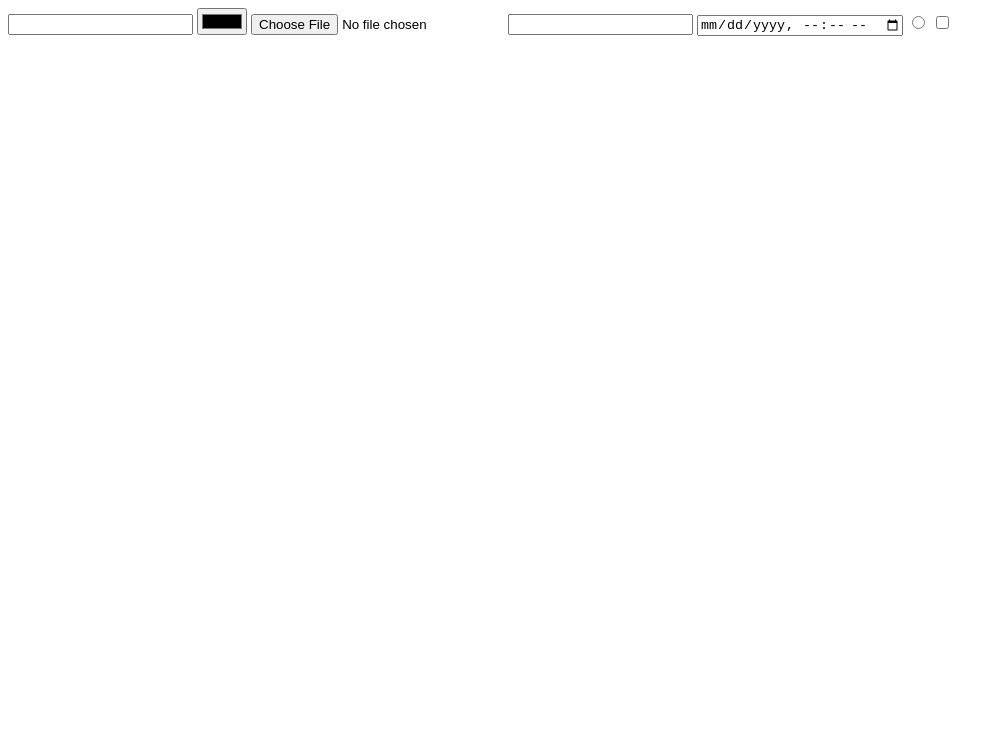
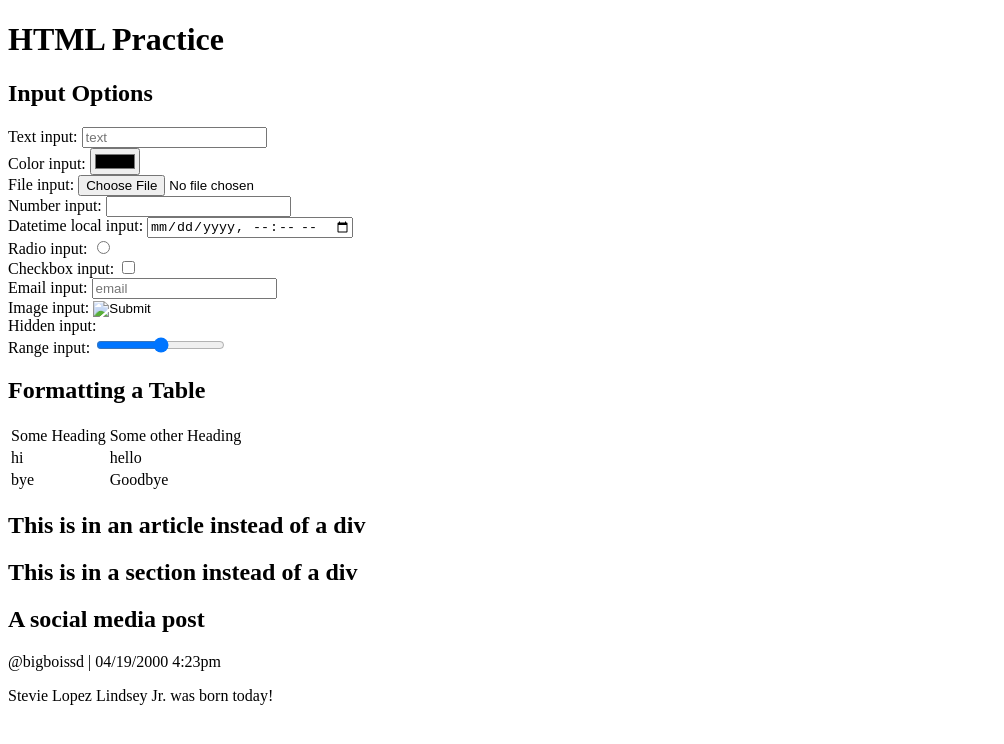
Before and after one commit to slindsey9150/html_prac, a plain HTML site: page index.html in a window 1280 px wide. Shown: the whole page, without its empty margins (0-1004 px from the left). Drawn offline with Linux system fonts and the light colour scheme.

Commit message:
practiced making classes

```diff
--- a/index.html
+++ b/index.html
@@ -1,20 +1,78 @@
 <!DOCTYPE html>
 <html lang="en">
+
 <head>
     <meta charset="UTF-8">
     <meta name="viewport" content="width=device-width, initial-scale=1.0">
     <title>Document</title>
 </head>
+
 <body>
-    <input type="text"/>
-    <input type="color"/>
-    <input type="file"/>
-    <input type="number"/>
-    <input type="datetime-local"/>
-    <input type="radio"/>
-    <input type="checkbox"/>
+    <h1>HTML Practice</h1>
+    <div>
+        <h2>Input Options</h2>
+        Text input: <input placeholder="text" type="text" />
+        <br />
+        Color input: <input type="color" />
+        <br />
+        File input: <input type="file" />
+        <br />
+        Number input: <input type="number" />
+        <br />
+        Datetime local input: <input type="datetime-local" />
+        <br />
+        Radio input: <input type="radio" />
+        <br />
+        Checkbox input: <input type="checkbox" />
+        <br />
+        Email input: <input placeholder="email" type="email" />
+        <br />
+        Image input: <input type="image" />
+        <br />
+        Hidden input: <input type="hidden" />
+        <br />
+        Range input: <input type="range" />
+    </div>
+    <div>
+        <h2> Formatting a Table</h2>
+        <table>
+            <thead>
+                <tr>
+                    <td> Some Heading</td>
+                    <td> Some other Heading</td>
+                </tr>
+            </thead>
+            <tbody>
+                <tr>
+                    <td> hi </td>
+                    <td> hello</td>
+                </tr>
+                <tr>
+                    <td> bye </td>
+                    <td> Goodbye</td>
+                </tr>
+
+            </tbody>
+        </table>
+    </div>
+
+    <article>
+        <h2> This is in an article instead of a div </h2>
+    </article>
+    <section>
+        <h2> This is in a section instead of a div </h2>
+    </section>
+
+        <div class="social_media_post">
+            <h2 class="post_name"> A social media post</h2>
+            <p class="post_info"> <span class="postee_name">@bigboissd</span> | <span class="post_date_time">04/19/2000 4:23pm</span></p>
+            <p class="post_text_content"> Stevie Lopez Lindsey Jr. was born today!</p>
+
+        </div>
+
 
 
 
 </body>
+
 </html>
```
